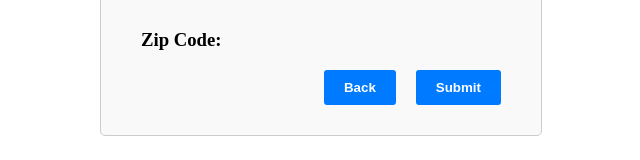
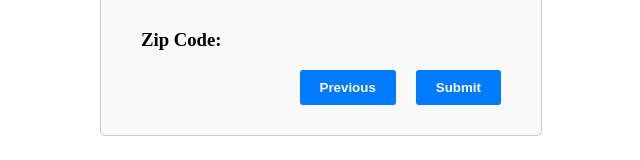
Before and after one commit to shobivijay90/Multi-Step-Wizard, a Next.js app: page /preview in a window 1280 px wide. Shown: the part 584-744 px from the top of the page, without its empty margins (319-959 px from the left). Built offline with nearby package versions, Linux system fonts and the light colour scheme.

Commit message:
final commit

```diff
--- a/components/Preview.tsx
+++ b/components/Preview.tsx
@@ -105,7 +105,7 @@ const Preview = () => {
         </StyledFlex>
         <MyButton>
           <StyledButton type="submit" onClick={handleGoBack}>
-            Back
+            Previous
           </StyledButton>
           <StyledButton type="submit" onClick={handleSubmit}>
             Submit
```
